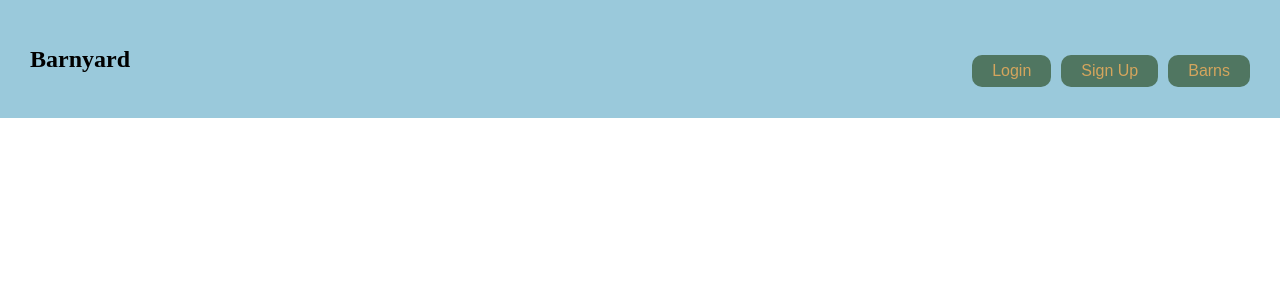
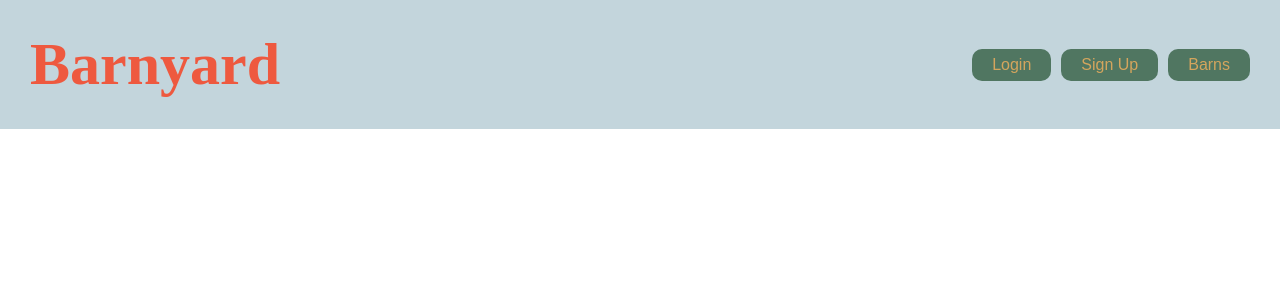
Before and after one commit to MirMello/barnyard, a React (Create React App) app in the folder client/: page / in a window 1280 px wide. Shown: the top 300 px of the page. Built offline with nearby package versions, Linux system fonts and the light colour scheme.

Commit message:
fixed css added from feature/miranda that didnt merge over

```diff
--- a/client/src/index.css
+++ b/client/src/index.css
@@ -2,7 +2,7 @@
   --primary-color: #d4a55d;
   --secondary-color: #507661;
   --tertiary-color: #ee593f;
-  --color-four: #9ac9db;
+  --color-four: #c3d5dc;
 }
 
 * {
@@ -34,18 +34,6 @@
   justify-content: space-between;
 }
 
-.navbar {
-  padding: 30px;
-  background-color: var(--color-four);
-  justify-content: space-between;
-}
-
-.navbar ul {
-  font-family: Cantarell;
-  font-size: 50px;
-}
-
-.head-1
 .navbar h1 {
   color: var(--tertiary-color);
   font-size: 60px;
@@ -152,7 +140,6 @@
 }
 
 /* .head-1 {
->>>>>>> 70e8e379e739d18484c142da0594a86f6976cf46
   padding: 20px 35px;
   position: -webkit-sticky;
   position: sticky;
```
